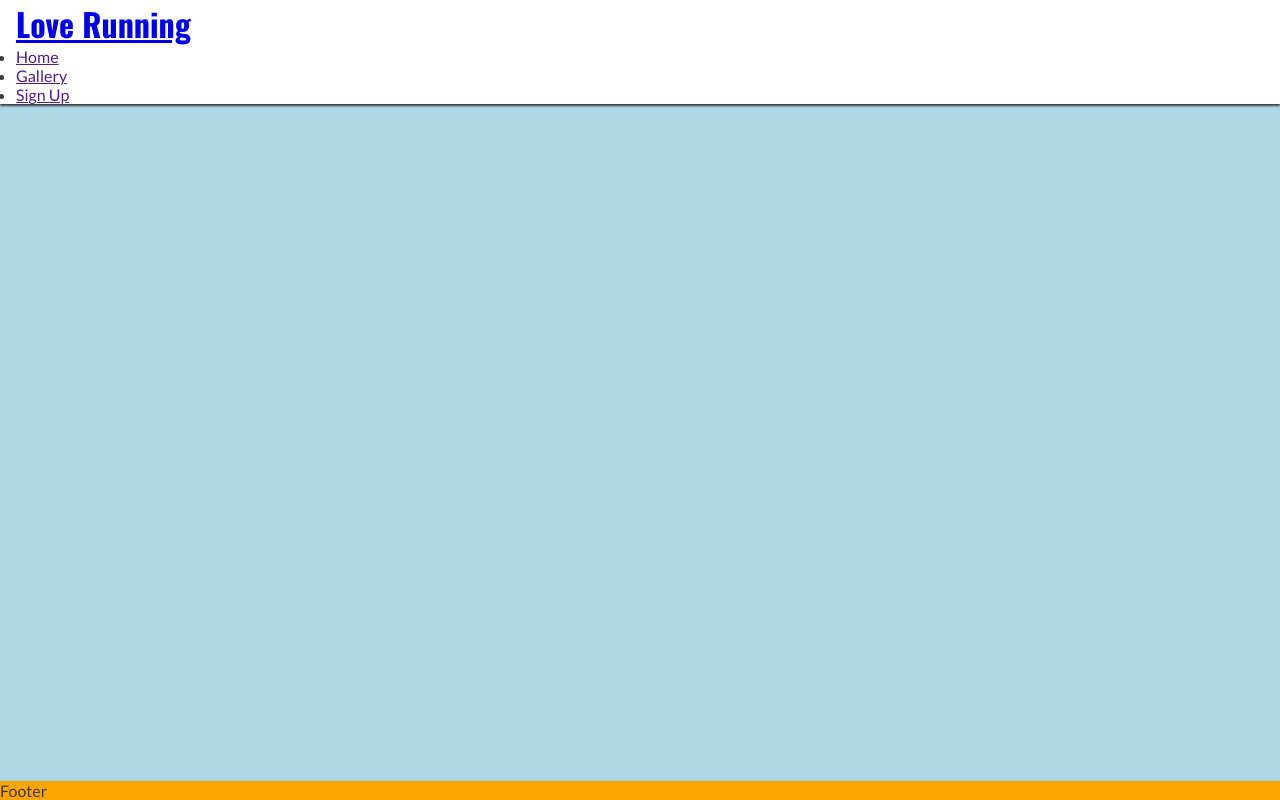
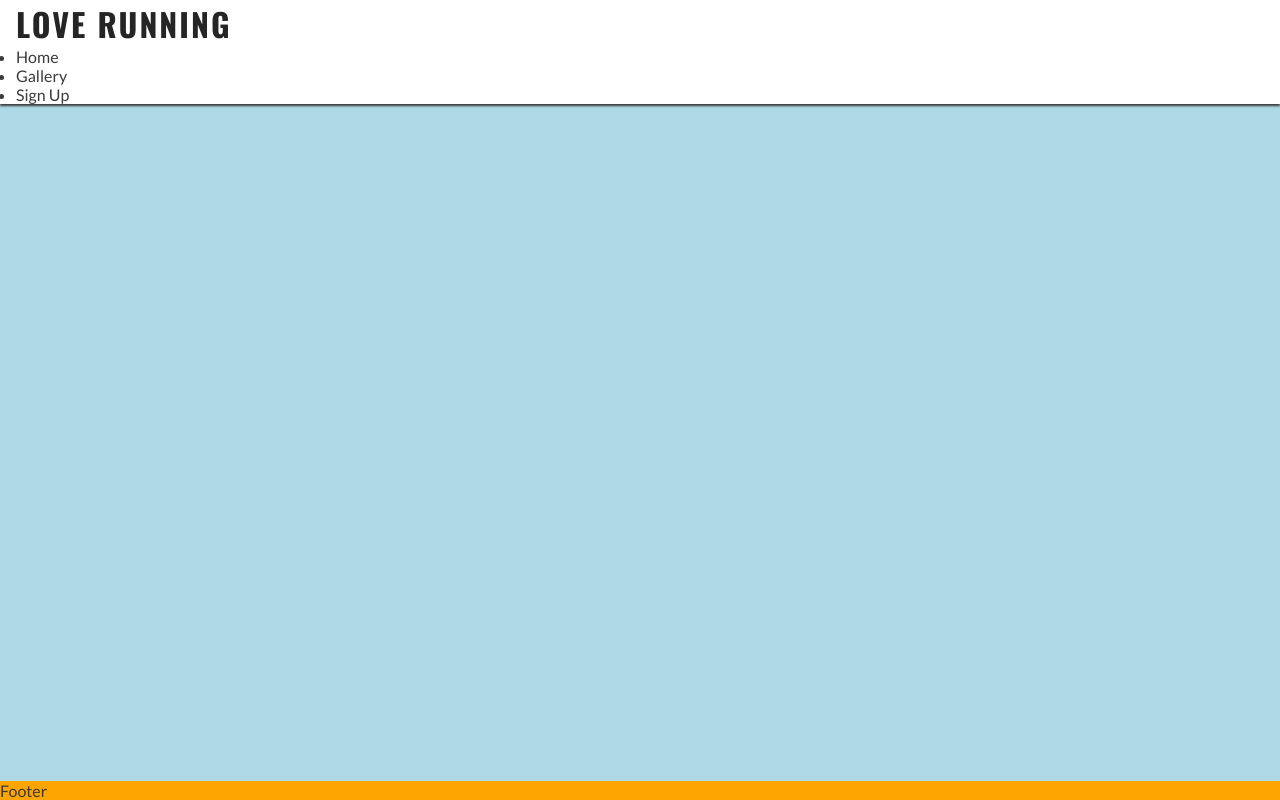
Before and after one commit to Damitwhy/Love-to-Run_KEN_BC, a plain HTML site: page index.html in a window 1280 px wide. Drawn offline with nearby package versions, Linux system fonts and the light colour scheme.

Commit message:
Style logo, removed link underline

```diff
--- a/assets/css/style.css
+++ b/assets/css/style.css
@@ -29,10 +29,18 @@ header {
     box-shadow: 0 2px 2px #3a3a3a;
 }
 
+header a {
+    text-decoration: none;
+    color: inherit;
+}
 /* h1 styled */
 h1 {
     font-family: 'Oswald', sans-serif;
+    text-transform: uppercase;
+    letter-spacing: 2px;
+    color: #252525;
 }
+
 /* Main Content */
 main {
     background-color: lightblue;
```
